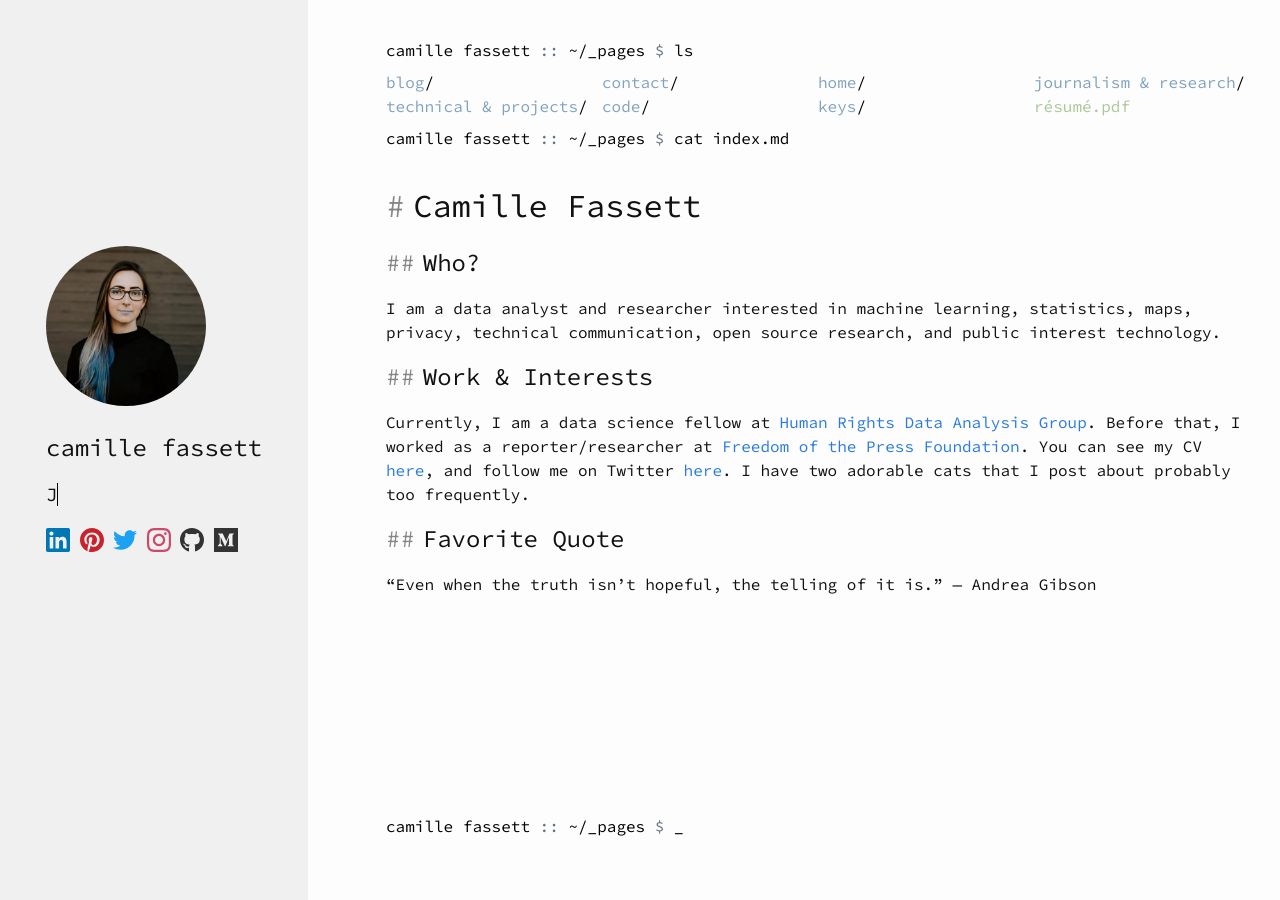
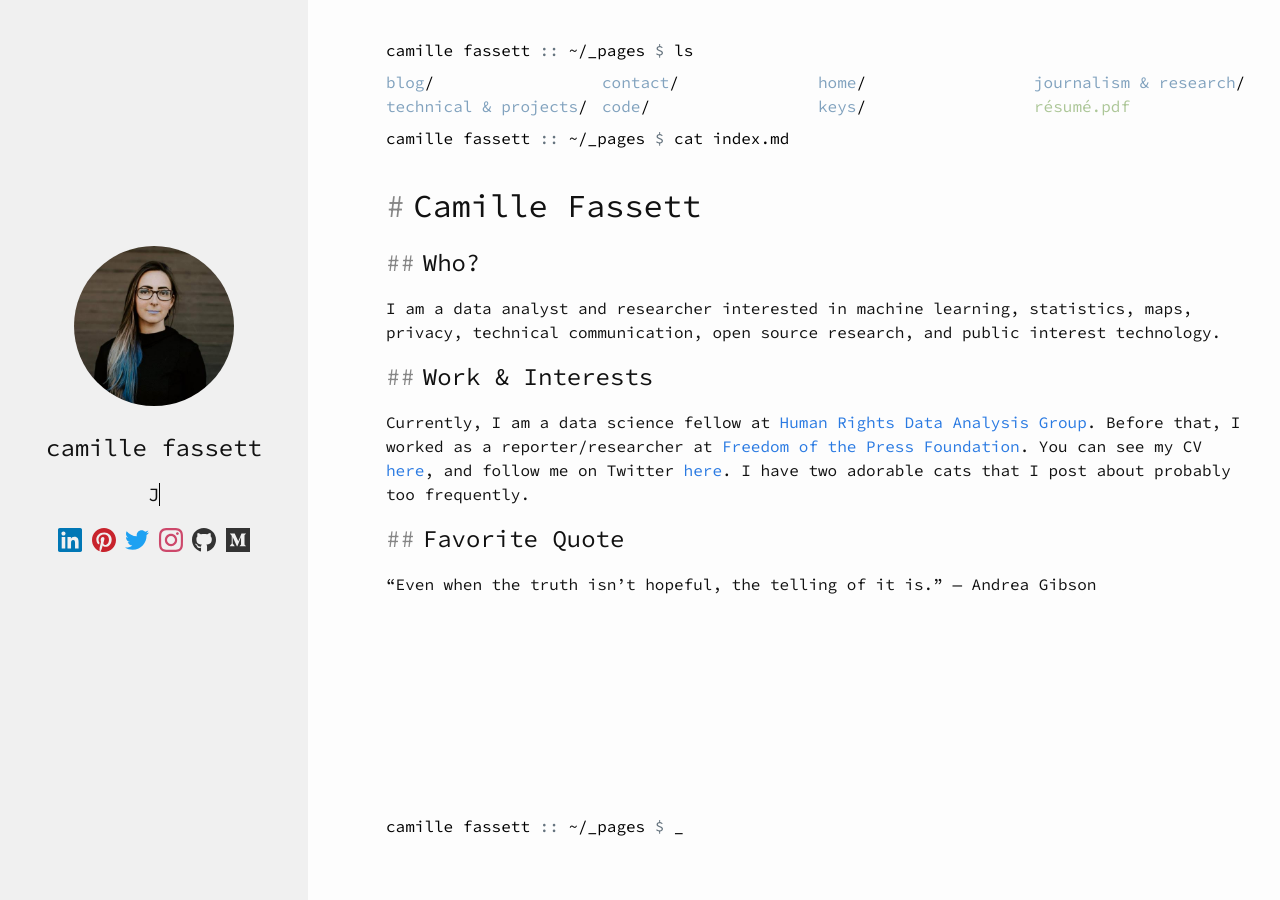
Before and after one commit to ssempervirens/ssempervirens.github.io, a Jekyll site: the page built from _pages/index.md, in a window 1280 px wide. Built offline with Jekyll 4.4.1, drawn with Linux system fonts in a browser that asks for light colours; nearby versions of some CDN libraries.

Commit message:
center author components

```diff
--- a/_includes/sidebar.html
+++ b/_includes/sidebar.html
@@ -1,7 +1,7 @@
 {%- assign author = site.author %}
-<div class="col-sm-3 left">
+<div class="col-sm-3 left author">
   <div class="fixed">
-  <img class="image_round image_author circular" src="{{ author.photo }}" onmouseover="this.src = '{{ author.avatar }}'" onmouseout="this.src='{{ author.photo }}'"/>
+  <img class="image_round author_image circular" src="{{ author.photo }}" onmouseover="this.src = '{{ author.avatar }}'" onmouseout="this.src='{{ author.photo }}'"/>
   <h2>{{ author.name }}</h2>
   <h3>
     <span class="typewrite" data-period="2000" data-type='{{ author.titles | jsonify }}'>
--- a/_sass/custom-styles.scss
+++ b/_sass/custom-styles.scss
@@ -236,7 +236,12 @@ justify-content: center;
   &_round {
     border-radius: 50%;
   }
-  &_author {
+}
+
+.author {
+  text-align: center;
+  &_image {
+    display: block;
     width: 10rem !important;
     height: 10rem !important;
     margin: 1.5rem auto;
```
